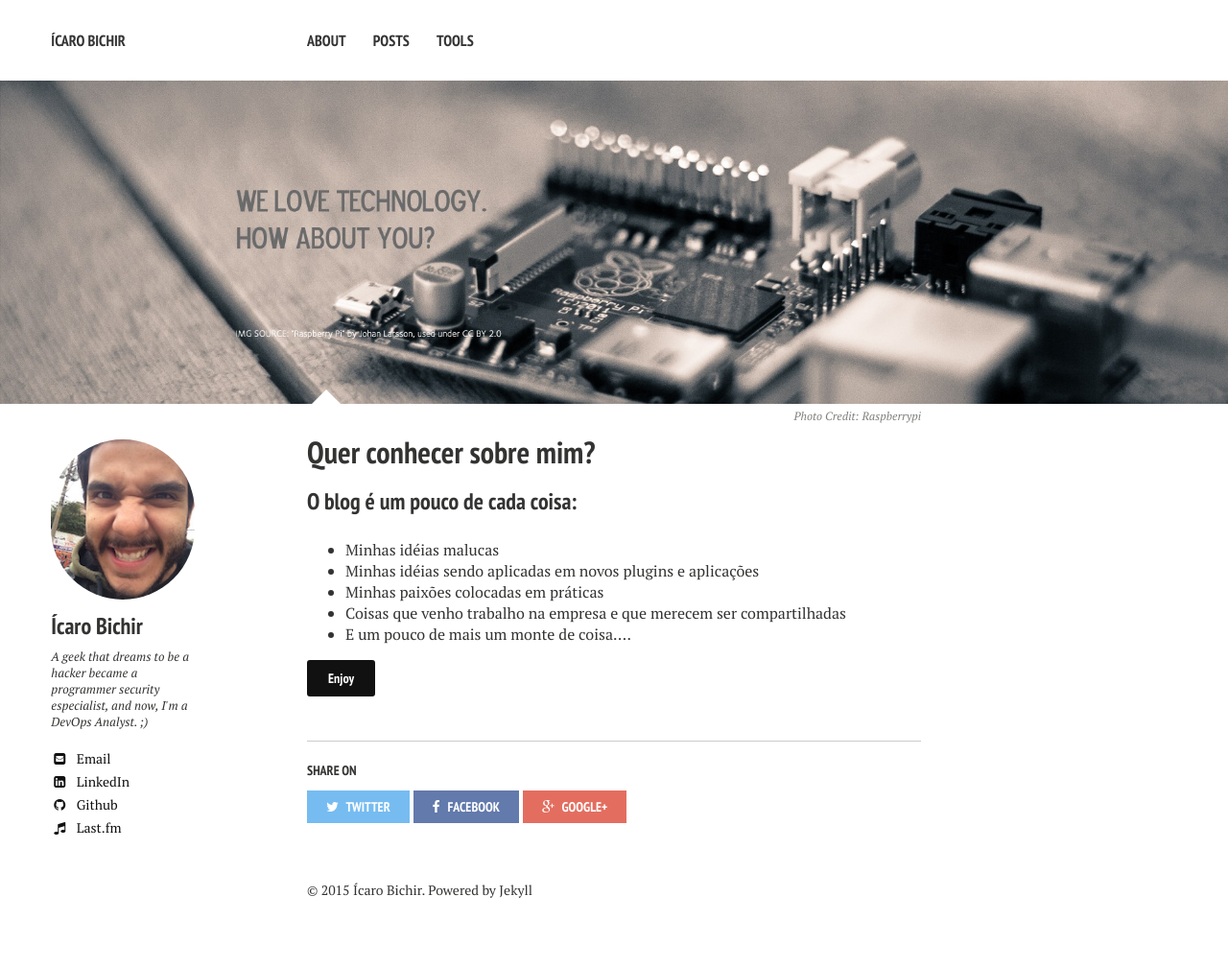
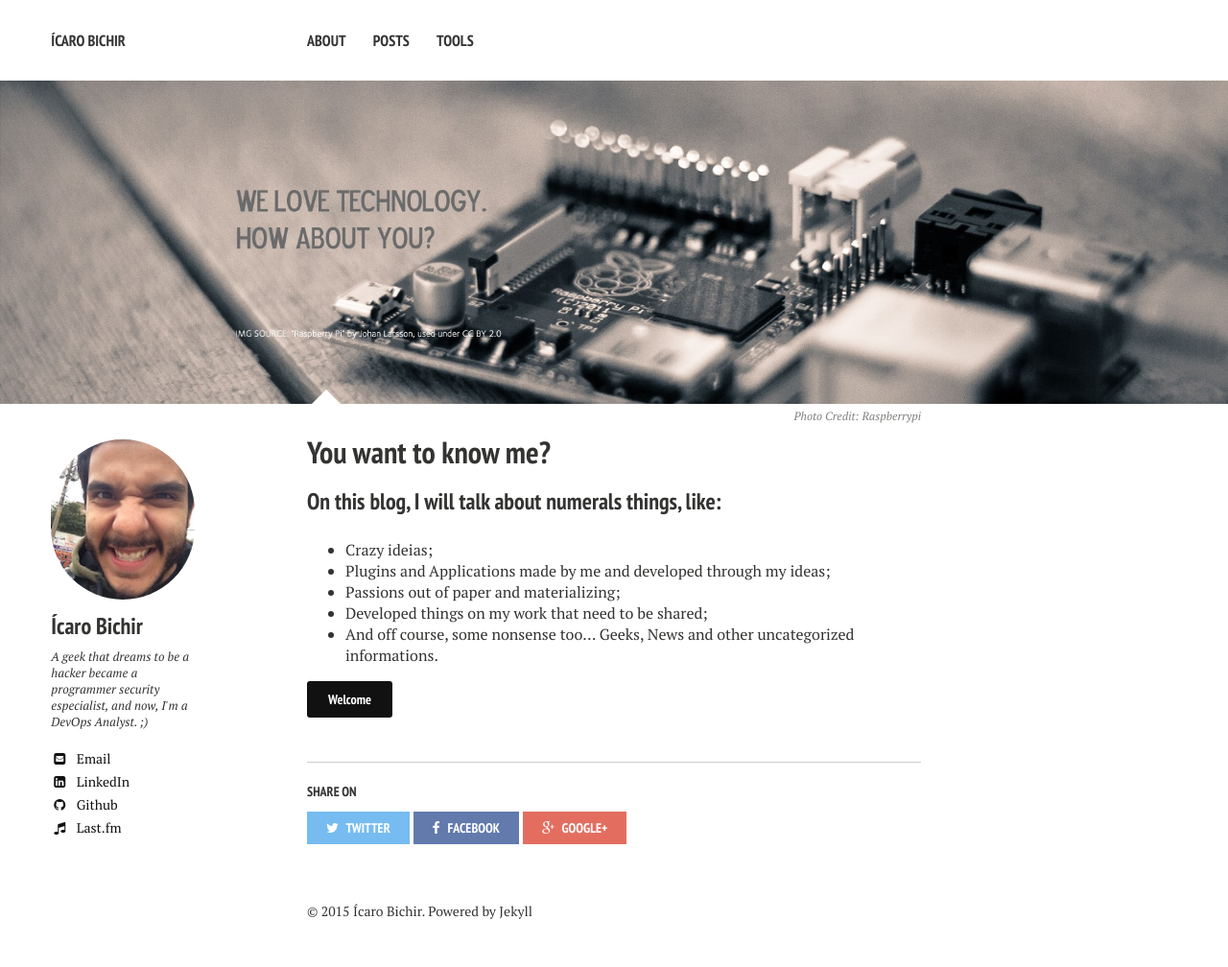
Before and after one commit to IcaroBichir/infocrazy, a Jekyll site: the page built from about/index.md, in a window 1280 px wide. Shown: the whole page at 96% size. Built offline with Jekyll 4.4.1, drawn with Linux system fonts in a browser that asks for light colours; nearby versions of some CDN libraries; before the commit the page ends 986 px from its top, so only the background shows below that.

Commit message:
translation to english

```diff
--- a/about/index.md
+++ b/about/index.md
@@ -1,6 +1,6 @@
 ---
 layout: page
-title: Quer conhecer sobre mim?
+title: You want to know me?
 tags: [about, know, new, here]
 modified: 2015-05-14T20:53:07.573882-04:00
 image:
@@ -9,12 +9,12 @@ image:
   creditlink: https://www.raspberrypi.org/
 ---
 
-### O blog é um pouco de cada coisa:
+### On this blog, I will talk about numerals things, like:
 
-* Minhas idéias malucas
-* Minhas idéias sendo aplicadas em novos plugins e aplicações
-* Minhas paixões colocadas em práticas
-* Coisas que venho trabalho na empresa e que merecem ser compartilhadas
-* E um pouco de mais um monte de coisa....
+* Crazy ideias;
+* Plugins and Applications made by me and developed through my ideas;
+* Passions out of paper and materializing;
+* Developed things on my work that need to be shared;
+* And off course, some nonsense too... Geeks, News and other uncategorized informations.
 
-<a markdown="0" href="http://icarobichir.github.io/infocrazy/" class="btn">Enjoy</a>
+<a markdown="0" href="http://icarobichir.com.br" class="btn">Welcome</a>
```
